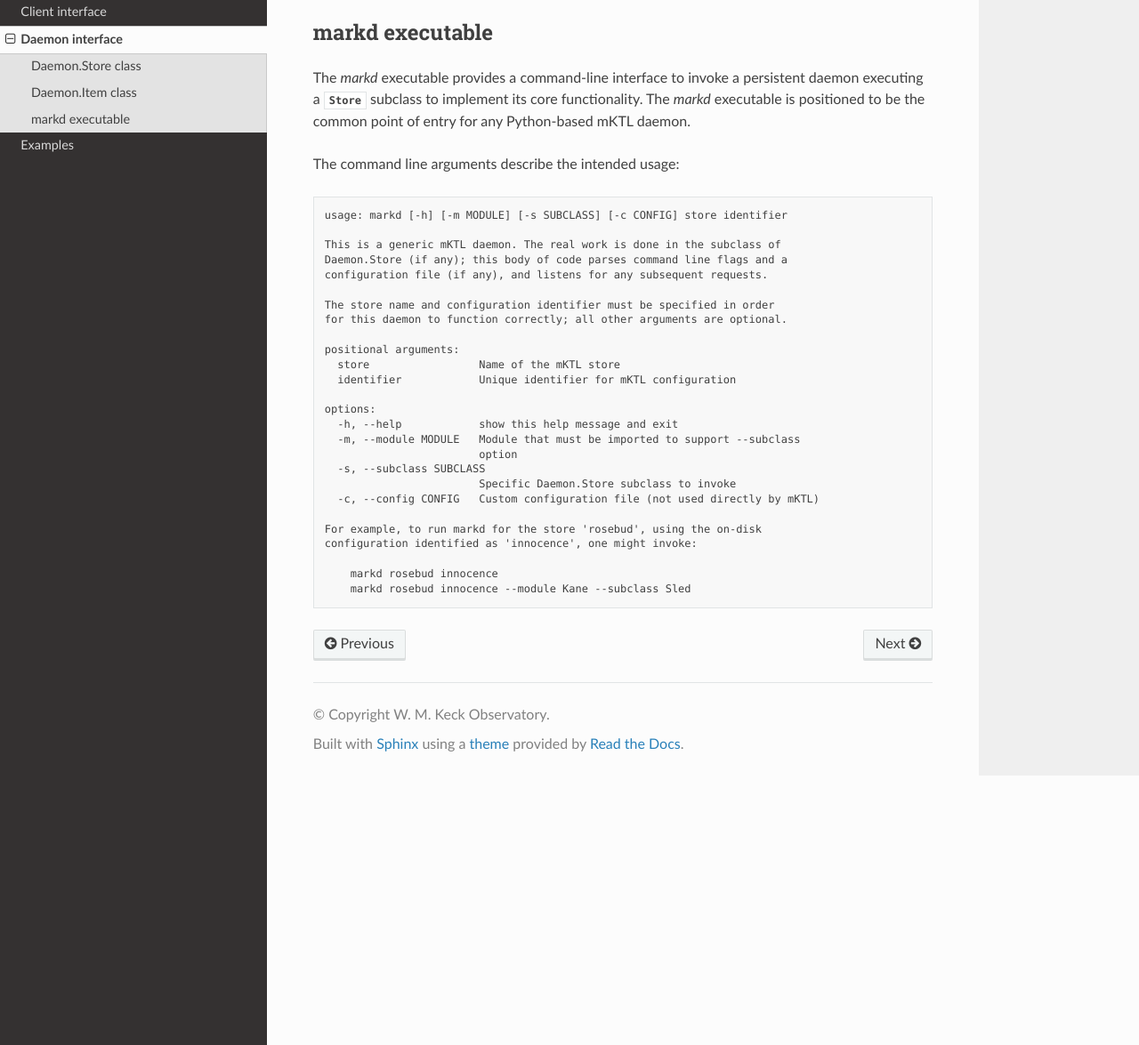
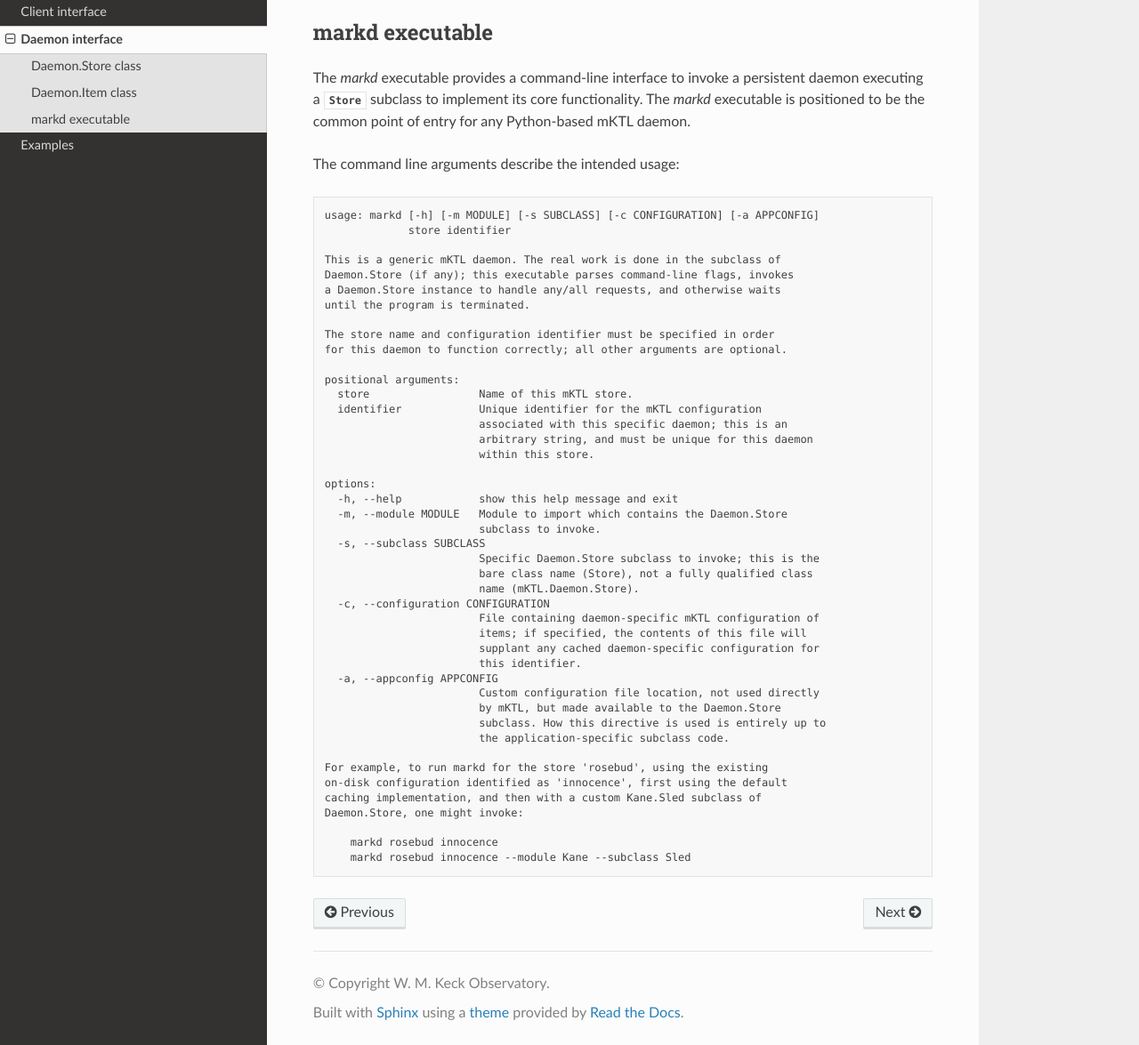
Before and after one commit to KeckObservatory/mKTL, a Sphinx documentation site: the page built from doc/daemon.rst, in a window 1280 px wide and 1400 px high, scrolled down 1153 px, cut to the strip 225-1400 px from the top of the window. Shown: the whole strip at 89% size. Built offline with Sphinx 7.4.7 and the Read the Docs theme 3.1.0, drawn with Linux system fonts in a browser that asks for light colours.

Commit message:
The -h output was updated.

```diff
--- a/doc/markd.txt
+++ b/doc/markd.txt
@@ -1,26 +1,44 @@
-usage: markd [-h] [-m MODULE] [-s SUBCLASS] [-c CONFIG] store identifier
+usage: markd [-h] [-m MODULE] [-s SUBCLASS] [-c CONFIGURATION] [-a APPCONFIG]
+             store identifier
 
 This is a generic mKTL daemon. The real work is done in the subclass of
-Daemon.Store (if any); this body of code parses command line flags and a
-configuration file (if any), and listens for any subsequent requests.
+Daemon.Store (if any); this executable parses command-line flags, invokes
+a Daemon.Store instance to handle any/all requests, and otherwise waits
+until the program is terminated.
 
 The store name and configuration identifier must be specified in order
 for this daemon to function correctly; all other arguments are optional.
 
 positional arguments:
-  store                 Name of the mKTL store
-  identifier            Unique identifier for mKTL configuration
+  store                 Name of this mKTL store.
+  identifier            Unique identifier for the mKTL configuration
+                        associated with this specific daemon; this is an
+                        arbitrary string, and must be unique for this daemon
+                        within this store.
 
 options:
   -h, --help            show this help message and exit
-  -m, --module MODULE   Module that must be imported to support --subclass
-                        option
+  -m, --module MODULE   Module to import which contains the Daemon.Store
+                        subclass to invoke.
   -s, --subclass SUBCLASS
-                        Specific Daemon.Store subclass to invoke
-  -c, --config CONFIG   Custom configuration file (not used directly by mKTL)
+                        Specific Daemon.Store subclass to invoke; this is the
+                        bare class name (Store), not a fully qualified class
+                        name (mKTL.Daemon.Store).
+  -c, --configuration CONFIGURATION
+                        File containing daemon-specific mKTL configuration of
+                        items; if specified, the contents of this file will
+                        supplant any cached daemon-specific configuration for
+                        this identifier.
+  -a, --appconfig APPCONFIG
+                        Custom configuration file location, not used directly
+                        by mKTL, but made available to the Daemon.Store
+                        subclass. How this directive is used is entirely up to
+                        the application-specific subclass code.
 
-For example, to run markd for the store 'rosebud', using the on-disk
-configuration identified as 'innocence', one might invoke:
+For example, to run markd for the store 'rosebud', using the existing
+on-disk configuration identified as 'innocence', first using the default
+caching implementation, and then with a custom Kane.Sled subclass of
+Daemon.Store, one might invoke:
 
     markd rosebud innocence
     markd rosebud innocence --module Kane --subclass Sled
```
